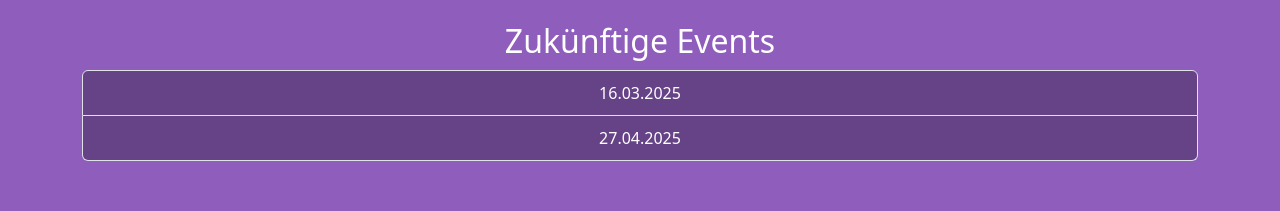
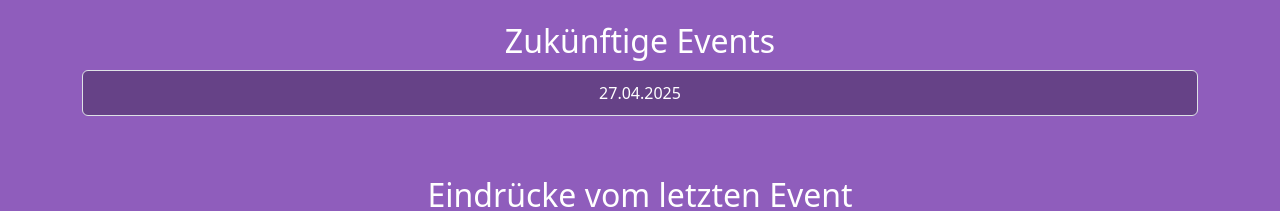
Before and after one commit to bauhaus93/bss-vue, a Vue app: page / in a window 1280 px wide. Shown: the part 1036-1247 px from the top of the page. Built offline with nearby package versions, Linux system fonts and the light colour scheme.

Commit message:
Updates for next event

```diff
--- a/src/pages/Home.vue
+++ b/src/pages/Home.vue
@@ -130,11 +130,10 @@ import CardGroup from "../components/CardGroup.vue";
 import { get_image_path, logo_path, logo_alt_text } from "../img.js";
 import { last_event } from "../events.js";
 
-const next_event_date = new Date("2025-03-16");
+const next_event_date = new Date("2025-04-27");
 
 const future_event_dates = [
   date_formatter(next_event_date),
-  date_formatter(new Date("2025-04-27")),
 ];
 
 const card_contents = [
```
